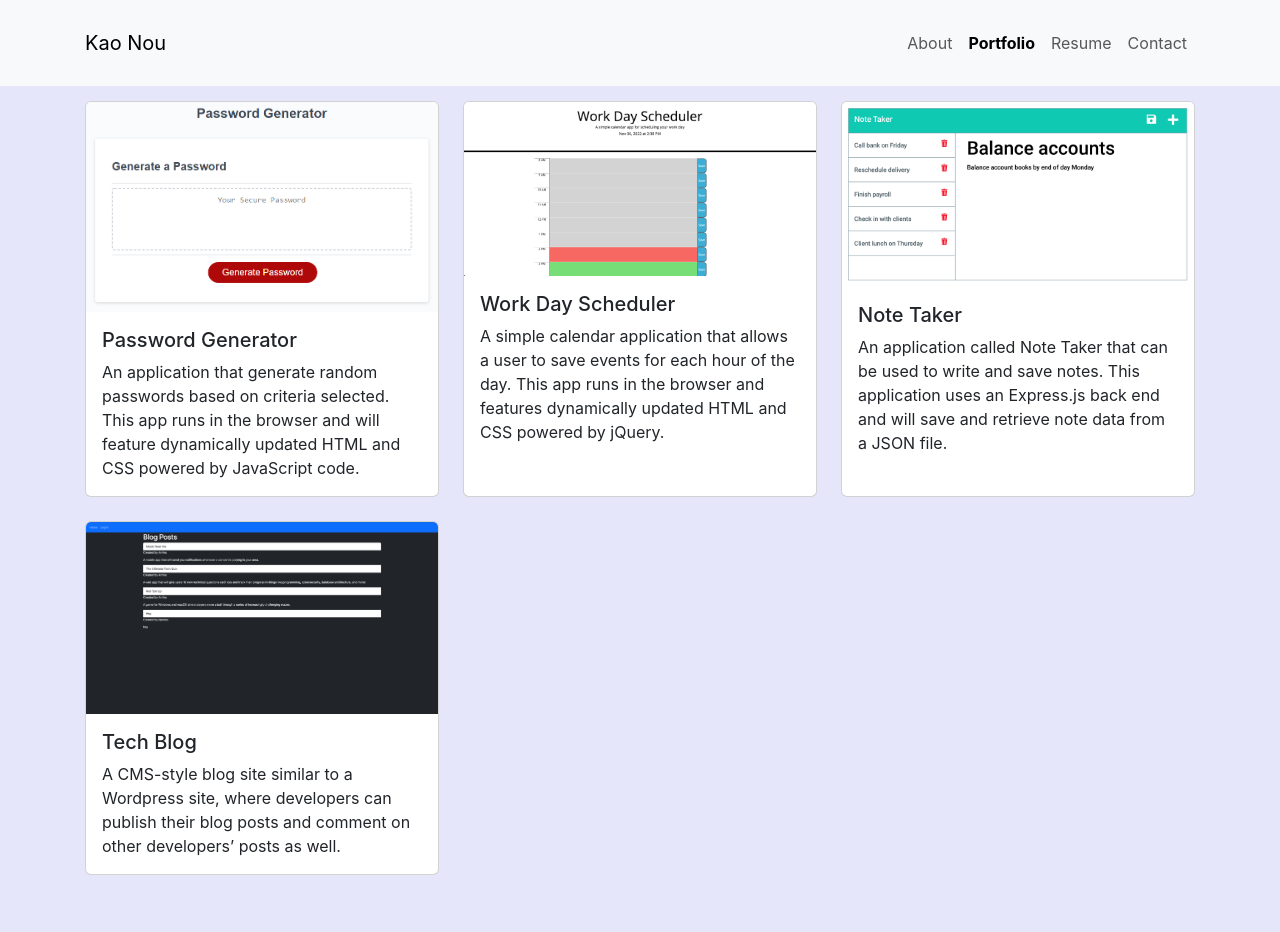
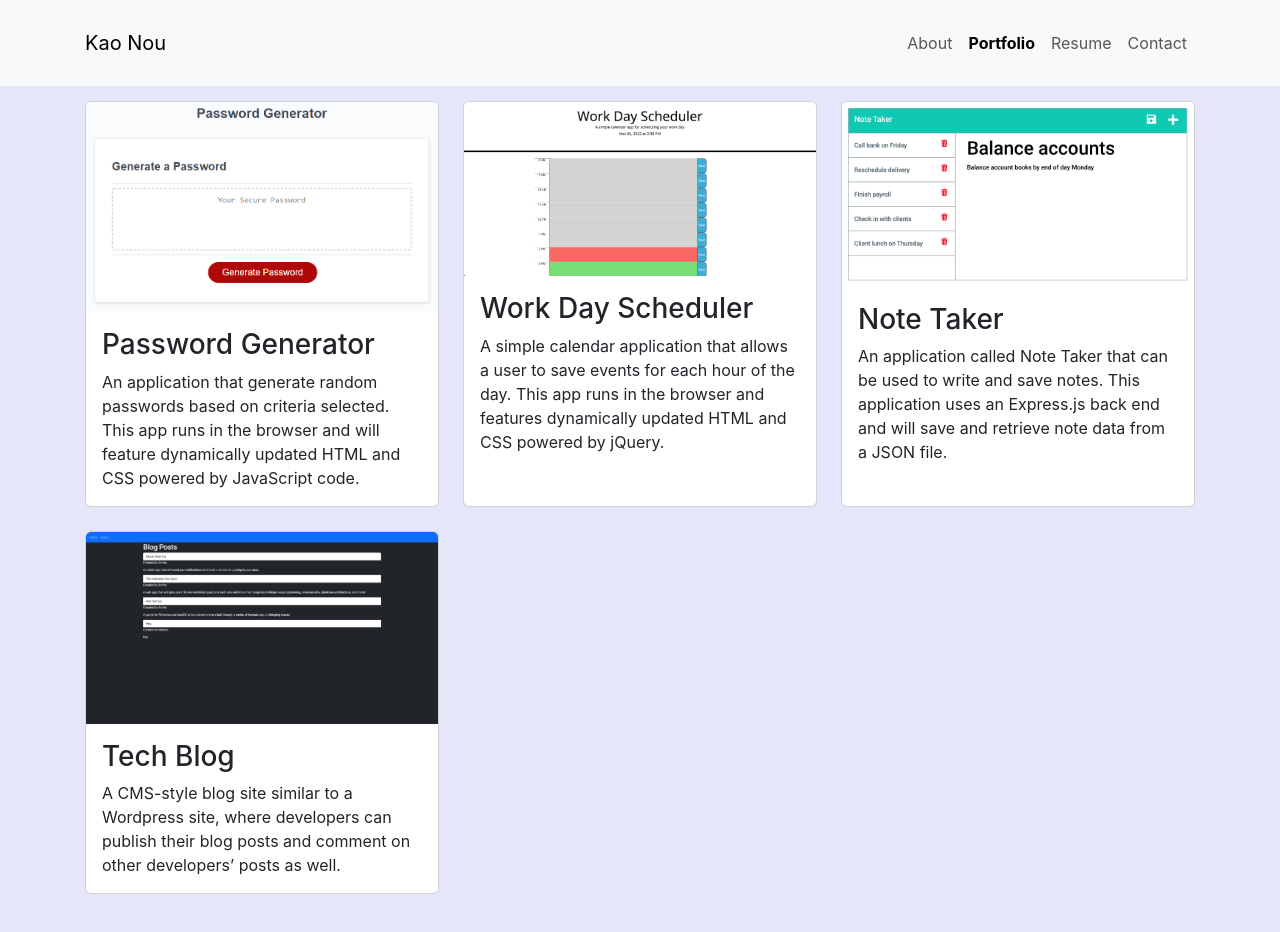
Before and after one commit to herka10/kh-portfolio, a React (Create React App) app: page / in a window 1280 px wide. Both pictures are taken after a click on the link "Portfolio". Built offline with nearby package versions, Linux system fonts and the light colour scheme.

Commit message:
resume img and download link

```diff
--- a/src/pages/about.js
+++ b/src/pages/about.js
@@ -2,7 +2,7 @@ const About = props => {
     return (
       <div className="container aboutPage">
         <div className="jumbotron">
-          <h1 className="display-4">Hello, I am <br /> Kao Nou Her</h1>
+          <h1 className="display-1">Hello, I am <br /> Kao Nou Her</h1>
           <p className="lead">Full Stack Web Developer</p>
           <a className="btn btn-dark btn-sm" href="#" role="button">How to pronounce my name</a>
 
--- a/src/pages/portfolio.js
+++ b/src/pages/portfolio.js
@@ -9,36 +9,39 @@ const Portfolio = props => {
       <div className="row row-cols-1 row-cols-md-3">
         <div className="col mb-4">
           <div className="card h-100">
-            <img src={pwGenerator} className="card-img-top" alt="..." />
+            <img src={pwGenerator} className="card-img-top" alt="A screenshot of a generator application" />
               <div className="card-body">
-                <h5 className="card-title">Password Generator</h5>
+                <h3 className="card-title">Password Generator</h3>
                 <p className="card-text">An application that generate random passwords based on criteria selected. This app runs in the browser and will feature dynamically updated HTML and CSS powered by JavaScript code.</p>
               </div>
+              {/* <div className='card-footer'>
+                <h6>https://herka10.github.io/password-generator/</h6>
+              </div> */}
           </div>
         </div>
         <div className="col mb-4">
           <div className="card h-100">
-            <img src={workDayScheduler} className="card-img-top" alt="..." />
+            <img src={workDayScheduler} className="card-img-top" alt="A screenshot of a work day scheduler application" />
               <div className="card-body">
-                <h5 className="card-title">Work Day Scheduler</h5>
+                <h3 className="card-title">Work Day Scheduler</h3>
                 <p className="card-text">A simple calendar application that allows a user to save events for each hour of the day. This app runs in the browser and features dynamically updated HTML and CSS powered by jQuery.</p>
               </div>
           </div>
         </div>
         <div className="col mb-4">
           <div className="card h-100">
-            <img src={noteTaker} className="card-img-top" alt="..." />
+            <img src={noteTaker} className="card-img-top" alt="A screenshot of a note taker application" />
               <div className="card-body">
-                <h5 className="card-title">Note Taker</h5>
+                <h3 className="card-title">Note Taker</h3>
                 <p className="card-text">An application called Note Taker that can be used to write and save notes. This application uses an Express.js back end and will save and retrieve note data from a JSON file.</p>
               </div>
           </div>
         </div>
         <div className="col mb-4">
           <div className="card h-100">
-            <img src={blog} className="card-img-top" alt="..." />
+            <img src={blog} className="card-img-top" alt="A screenshot of a tech blog site" />
               <div className="card-body">
-                <h5 className="card-title">Tech Blog</h5>
+                <h3 className="card-title">Tech Blog</h3>
                 <p className="card-text">A CMS-style blog site similar to a Wordpress site, where developers can publish their blog posts and comment on other developers’ posts as well.</p>
               </div>
           </div>
--- a/src/pages/resume.js
+++ b/src/pages/resume.js
@@ -1,6 +1,13 @@
+import resume from '../assets/KaonouResume.pdf'
+import resumeScreenshot from '../assets/resumeScreenshot.png'
+
 const Resume = props => {
     return (
-      <h1>Resume</h1>
+      <div className="container">
+        <h1 className="text-center">My Resume</h1>
+        <a href={resume} download>Download My Resume</a> <br />
+        <img src={resumeScreenshot} alt="Portfolio owner Kao Nou Resume" />
+      </div>
     )
   }
 
```
Also changed, not shown: src/assets/resumeScreenshot.png (added), 1 other file (tests, documents, lock files or other folders).
